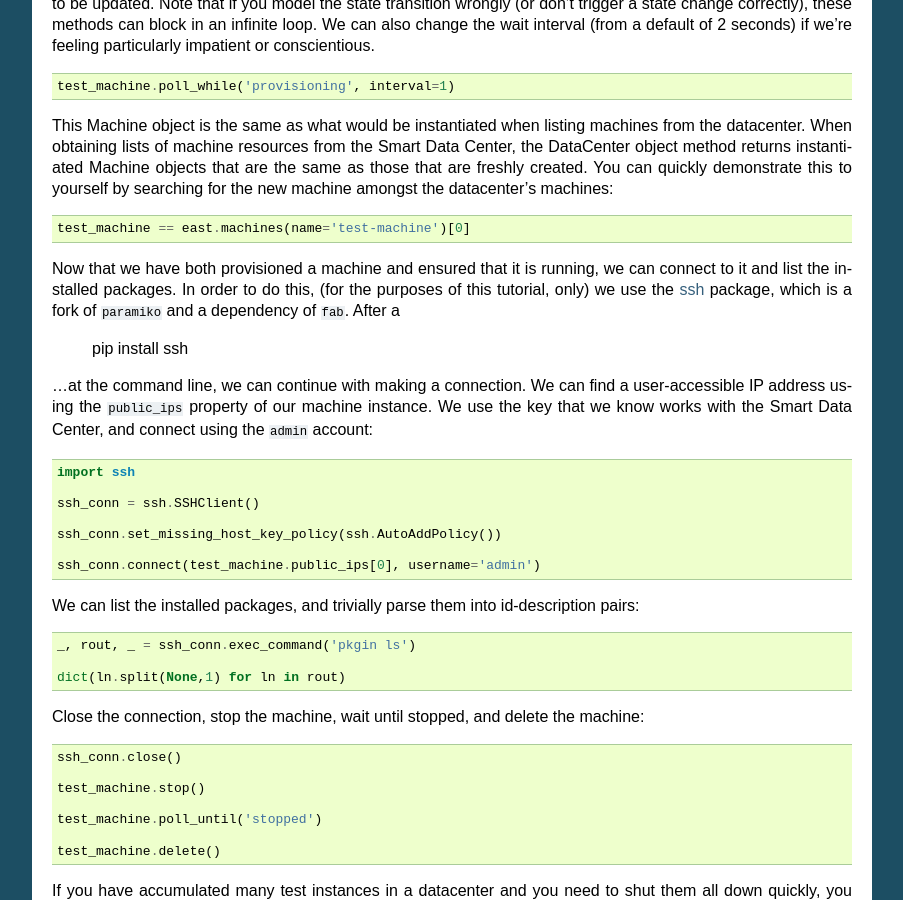
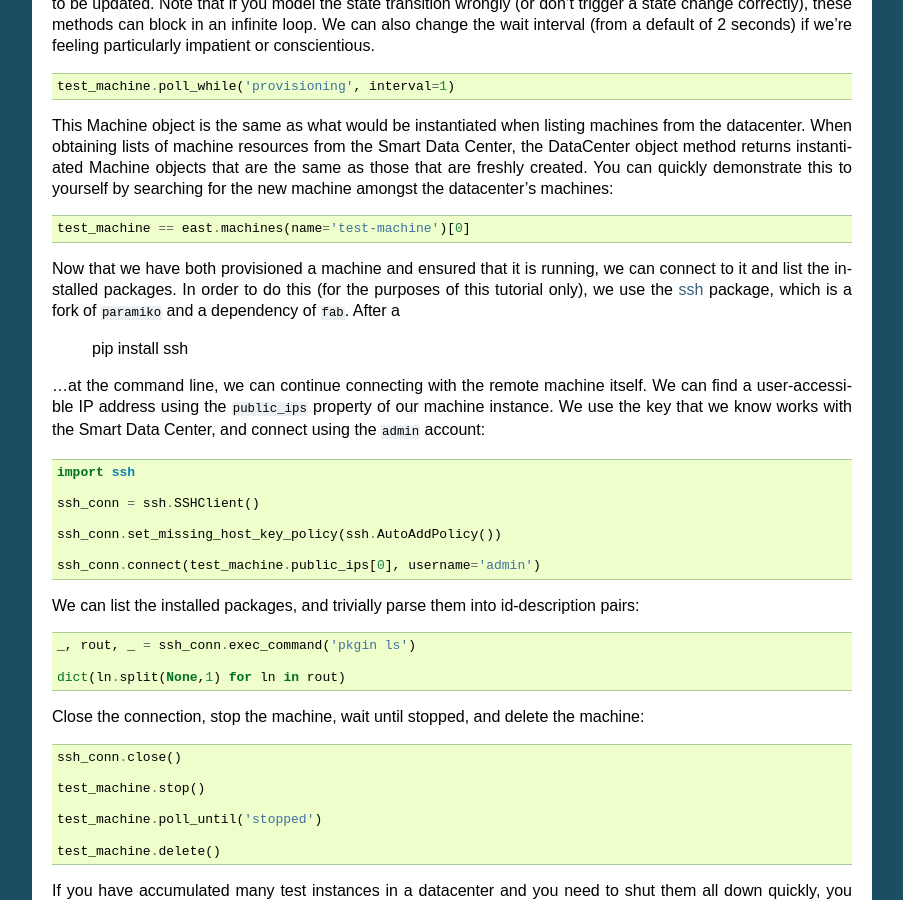
Before and after one commit to atl/py-smartdc, a Sphinx documentation site: the page built from docs/index.rst, in a window 1280 px wide and 900 px high, scrolled down 1942 px. Shown: the whole window, without its empty margins (198-1101 px from the left). Built offline with Sphinx 7.4.7, drawn with Linux system fonts in a browser that asks for light colours; some of the changed text lies outside the part shown.

Commit message:
minor readme edits, bump version

```diff
--- a/README.rst
+++ b/README.rst
@@ -144,16 +144,16 @@ the datacenter's machines::
     test_machine == east.machines(name='test-machine')[0]
 
 Now that we have both provisioned a machine and ensured that it is running, we
-can connect to it and list the installed packages. In order to do this, (for
-the purposes of this tutorial, only) we use the `ssh`_ package, which is a
+can connect to it and list the installed packages. In order to do this (for
+the purposes of this tutorial only), we use the `ssh`_ package, which is a
 fork of ``paramiko`` and a dependency of ``fab``. After a
 
     pip install ssh
 
-...at the command line, we can continue with making a connection. We can find
-a user-accessible IP address using the ``public_ips`` property of our machine
-instance. We use the key that we know works with the Smart Data Center, and
-connect using the ``admin`` account::
+...at the command line, we can continue connecting with the remote machine
+itself. We can find a user-accessible IP address using the ``public_ips``
+property of our machine instance. We use the key that we know works with the
+Smart Data Center, and connect using the ``admin`` account::
 
     import ssh
 
--- a/docs/conf.py
+++ b/docs/conf.py
@@ -48,9 +48,9 @@ copyright = u'2012, Adam T. Lindsay'
 # built documents.
 #
 # The short X.Y version.
-version = '0.1.4'
+version = '0.1.5'
 # The full version, including alpha/beta/rc tags.
-release = '0.1.4'
+release = '0.1.5'
 
 # The language for content autogenerated by Sphinx. Refer to documentation
 # for a list of supported languages.
--- a/setup.py
+++ b/setup.py
@@ -5,7 +5,7 @@ with open('readme.rst') as file:
 
 setup(
     name='smartdc',
-    version='0.1.4',
+    version='0.1.5',
     description="Joyent SmartDataCenter CloudAPI connector using http-signature authentication via Requests",
     long_description=long_description,
     classifiers=[
```
